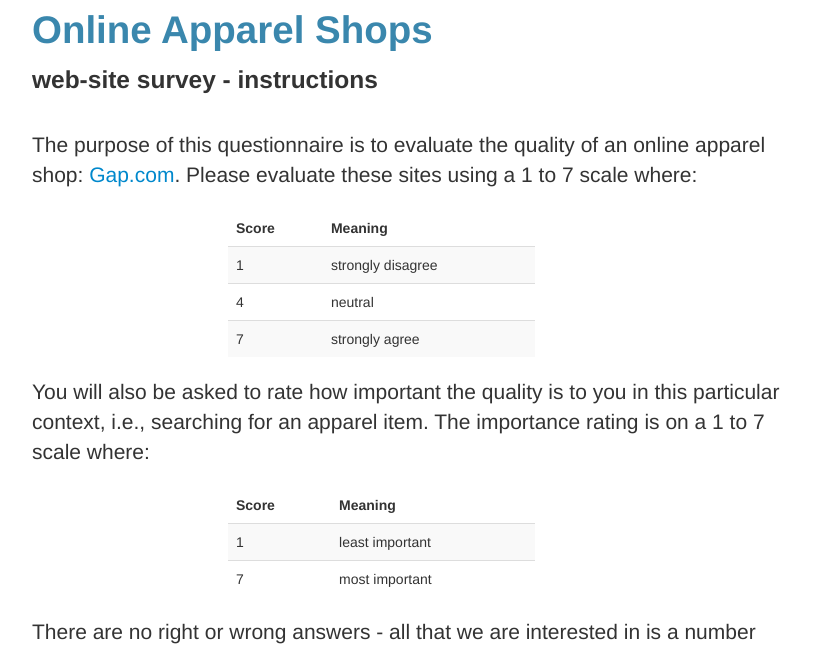
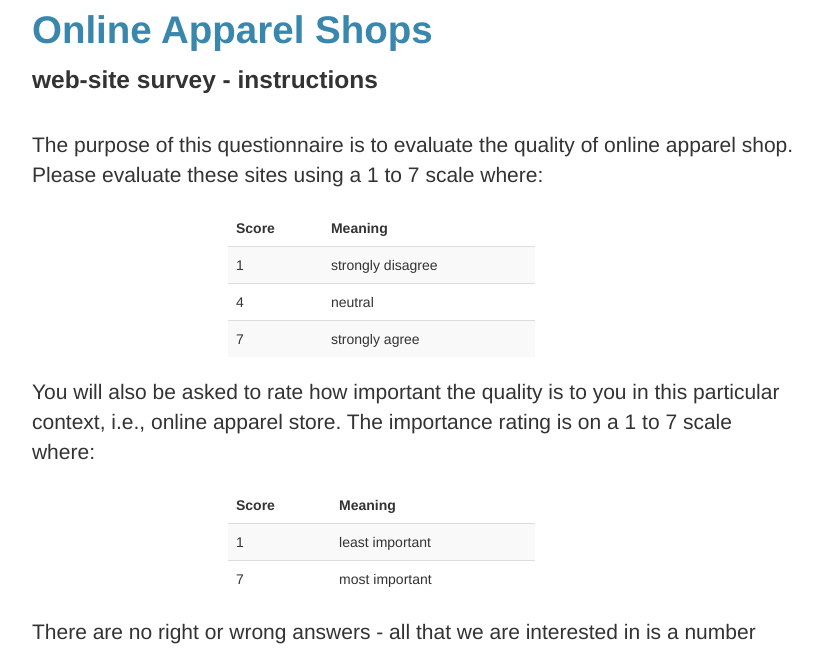
Before and after one commit to joshsee/GAE-Online-Apparel-Survey-Form, a Flask app: page / in a window 1280 px wide. Shown: the part 30-679 px from the top of the page, without its empty margins (200-1023 px from the left). Run offline with Flask 2, Linux system fonts and the light colour scheme; parts of the project's set-up code (start-up, migrations or seed data) failed here and were passed over; some libraries are stand-ins or nearby versions.

Commit message:
Some changes

```diff
--- a/app.yaml
+++ b/app.yaml
@@ -1,5 +1,5 @@
 application: apparelshopsurvey
-version: 1
+version: 1.1
 runtime: python27
 api_version: 1
 threadsafe: yes
--- a/application/templates/home.html
+++ b/application/templates/home.html
@@ -13,7 +13,7 @@
     <div>&nbsp;</div>
  <div class="row-fluid">
   <div class='span9'>
-    <p class="lead">The purpose of this questionnaire is to evaluate the quality of an online apparel shop: <a href='http://www.gap.com' target='_blank'>Gap.com</a>. Please evaluate these sites using a 1 to 7 scale where:</p>
+    <p class="lead">The purpose of this questionnaire is to evaluate the quality of online apparel shop.  Please evaluate these sites using a 1 to 7 scale where:</p>
     <div class="row-fluid">
   <div class='span5 offset3'>
     <table class="table table-striped">
@@ -39,7 +39,7 @@
         </tbody>
     </table>
   </div></div>
-    <p class="lead">You will also be asked to rate how important the quality is to you in this particular context, i.e., searching for an apparel item. The importance rating is on a 1 to 7 scale where:</p>
+    <p class="lead">You will also be asked to rate how important the quality is to you in this particular context, i.e., online apparel store. The importance rating is on a 1 to 7 scale where:</p>
     <div class="row-fluid">
   <div class='span5 offset3'>
     <table class="table table-striped">
--- a/application/templates/survey.html
+++ b/application/templates/survey.html
@@ -10,15 +10,15 @@ table.table { width: 100%; }
 <div class='span12 tooltips'>
     <h1 class="text-info">Instructions</h1>
     <dl>
-        <dt><p class='lead'><strong>Please evaluate the <a href='http://www.gap.com' target='_blank'>Gap.com</a> web sites:</strong></p></dt>
+        <dt><p class='lead'><strong>Please consider your favorite online apparel shop when evaluating the website qualities or you may try <a href='http://www.gap.com' target='_blank'>Gap.com</a> - To see the site, just click on <a href='http://www.gap.com' target='_blank'>Gap.com</a>.  A new window or tab will pop out.</strong></p></dt>
         <dd><p>1=strongly disagree and 7=strongly agree</p>
             <p>1=least important and 7=most important</p></dd>
         </dl>
         <dl>
             <dt><p class='lead'><strong>Tasks</strong></p></dt>
-            <dd><p>To become familiar with the site - <a href='http://www.gap.com' target='_blank'>Gap.com</a>, imagine you are searching for an apparel item as gift for your friend's birthday and add it to the shopping basket before you start the questionnaire.</p>
+            <dd><p>In order to get a refreshed feeling of the site, imagine you are searching for an apparel item as gift for your friend's birthday and add it to the shopping basket before you start the questionnaire.</p>
             </dl>
-            <p class="text-info"><i class="icon-info-sign"></i> <strong>To see the site</strong>, just click on <a href='http://www.gap.com' target='_blank'><i>Gap.com</i></a>. A new window or tab will pop out. Hover over the questions to get more information about the quality being evaluated.</p>
+            <p><i class="icon-info-sign"></i> To get more information about the quality being evaluated, please hover over the question and you will see more explanation.</p>
             <form id="new-app-form" class="form-horizontal" action="{{ url_for('survey') }}" method="post" accept-charset="utf-8">
                 <fieldset>
                     {{ form.hidden_tag() }}
```
